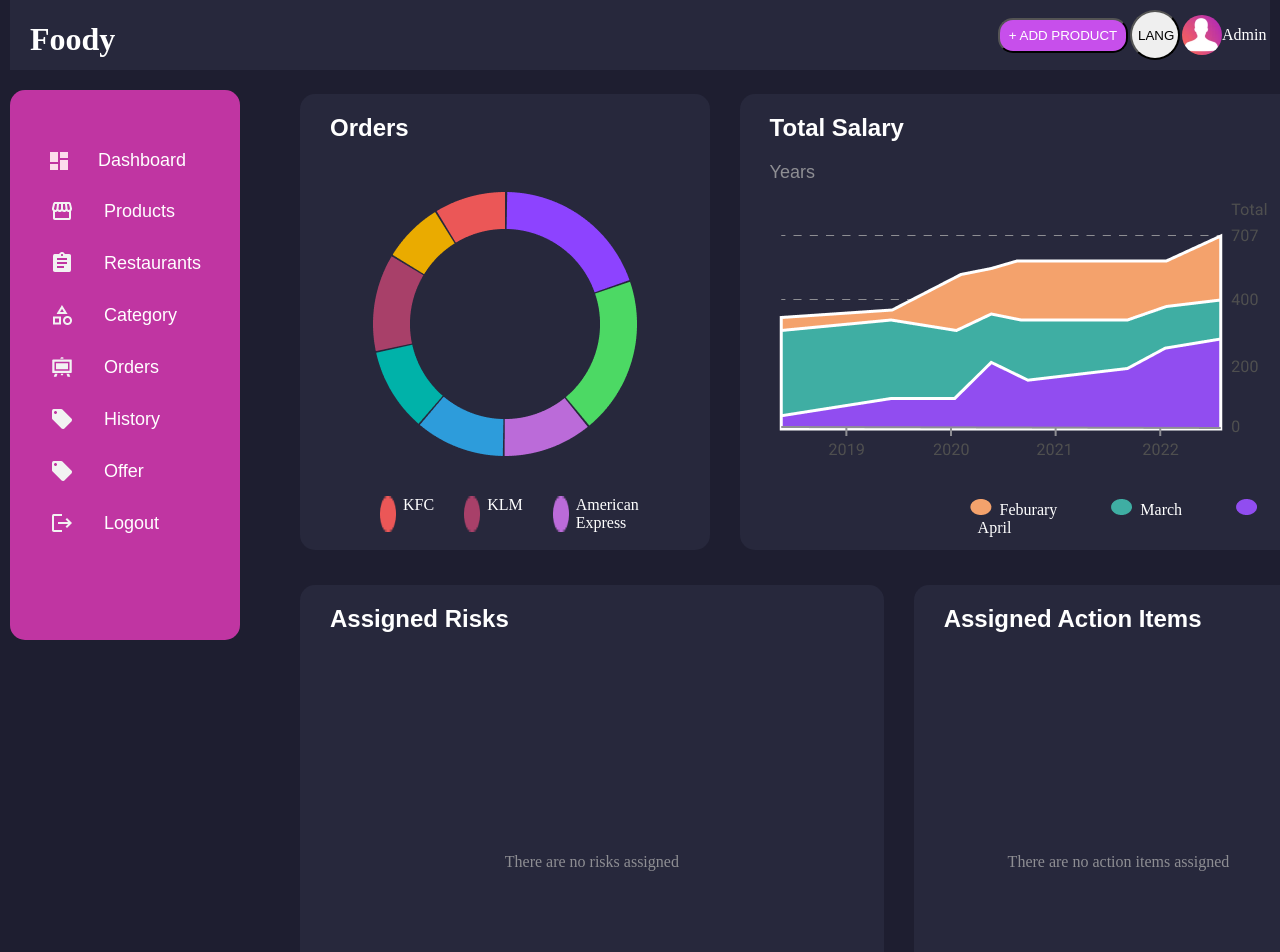
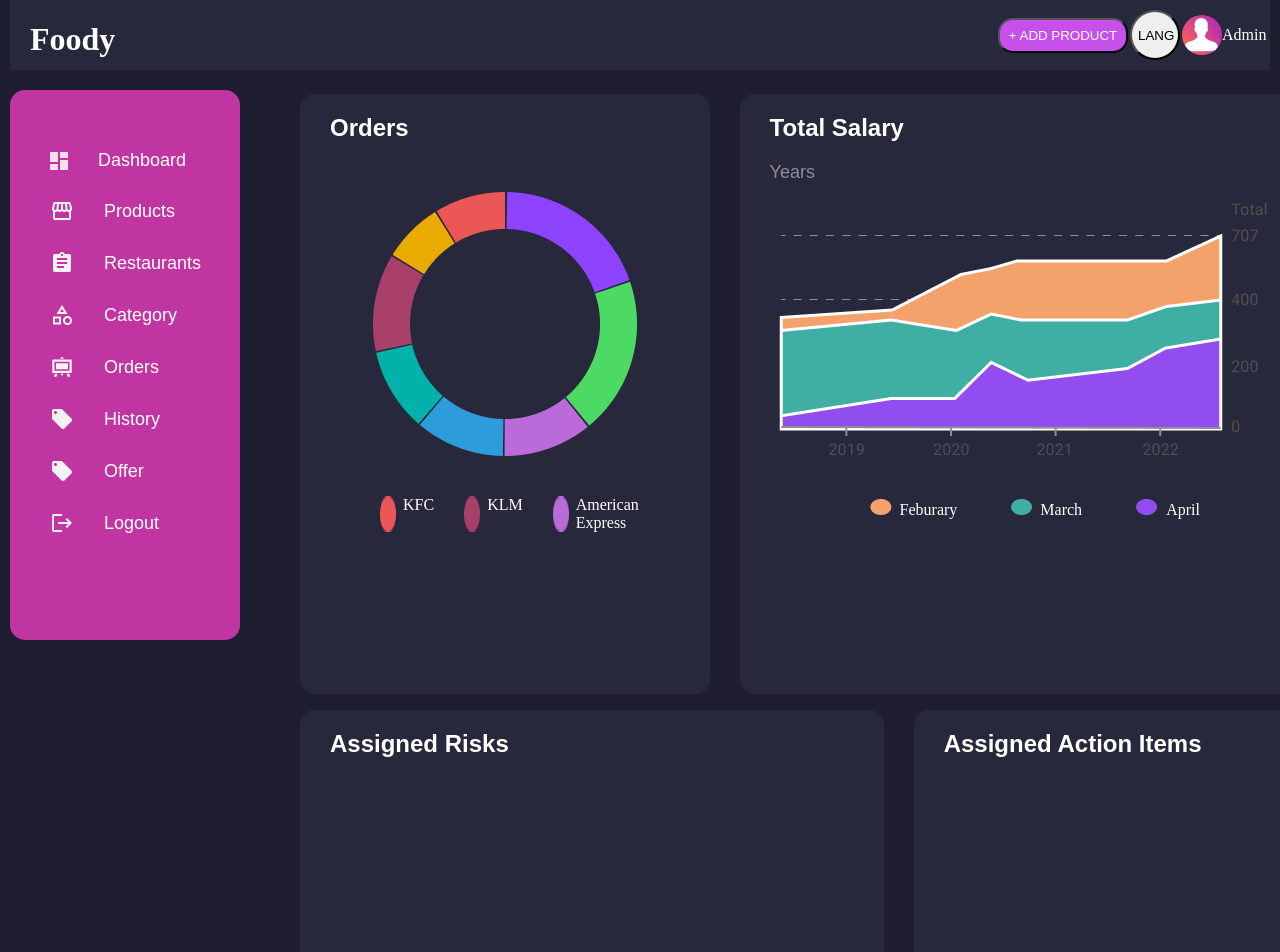
Before and after one commit to Rufat239/Food-admin, a React (Create React App) app: page /dashboardPage in a window 1280 px wide. Shown: the top 952 px of the page. Built offline with nearby package versions, Linux system fonts and the light colour scheme.

Commit message:
orders page connected project

```diff
--- a/src/App.jsx
+++ b/src/App.jsx
@@ -9,6 +9,7 @@ import CategoryPage from "./Pages/CategoryPage";
 import OrderHistoryPage from "./Pages/OrderHistoryPage";
 import ProductPage from "./Pages/ProductPage";
 import Login from "./Pages/Login";
+import OrdersPage from "./Pages/OrdersPage";
 function App() {
   return (
     <>
@@ -22,6 +23,7 @@ function App() {
             <Route path="/categoryPage" element={<CategoryPage />} />
             <Route path="/orderHistoryPage" element={<OrderHistoryPage />} />
             <Route path="/productPage" element={<ProductPage />} />
+            <Route path="/ordersPage" element={<OrdersPage />} />
           </Routes>
         </BrowserRouter>
       </div>
--- a/src/Components/NavBar/NavBar.jsx
+++ b/src/Components/NavBar/NavBar.jsx
@@ -68,7 +68,7 @@ function NavBar() {
           </li>
 
           <li>
-            <Link className="navLink">
+            <Link className="navLink" to="/ordersPage">
               <img src={imageOrders} alt="" />
               Orders
             </Link>
--- a/src/Pages/DashboardPage.jsx
+++ b/src/Pages/DashboardPage.jsx
@@ -7,7 +7,6 @@ function DashboardPage() {
   return (
     <>
       <NavBar />
-
       <Dashboard />
     </>
   );
--- a/src/Style/dashboard.css
+++ b/src/Style/dashboard.css
@@ -23,14 +23,14 @@
 .dash2 {
   width: 100%;
   display: flex;
-  margin-top: 75px;
+  margin-top: 200px;
   /* height: 500px; */
   /* border: 2px solid white; */
 }
 
 .dashOrders {
   width: 40%;
-  height: 57vh;
+  height: 75vh;
   /* border: 1px solid white; */
   background-color: #27283c;
   border-radius: 15px;
@@ -56,7 +56,7 @@
 
 .dashTotalSalary {
   width: 57%;
-  height: 57vh;
+  height: 75vh;
   /* border: 1px solid white; */
   margin-left: 30px;
   background-color: #27283c;
@@ -78,7 +78,7 @@
 }
 
 .diagramsMonth {
-  margin-left: 230px;
+  margin-left: 130px;
   margin-top: 40px;
 }
 
```
